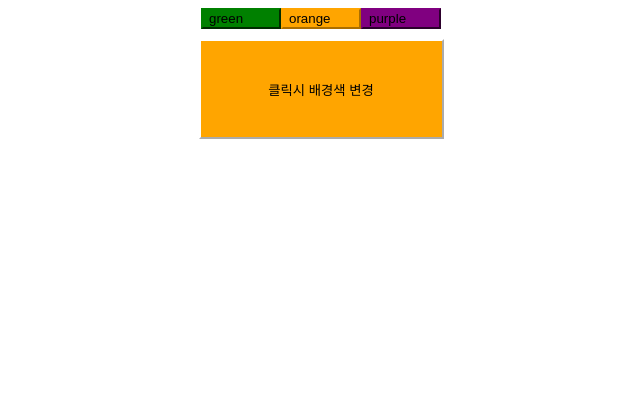
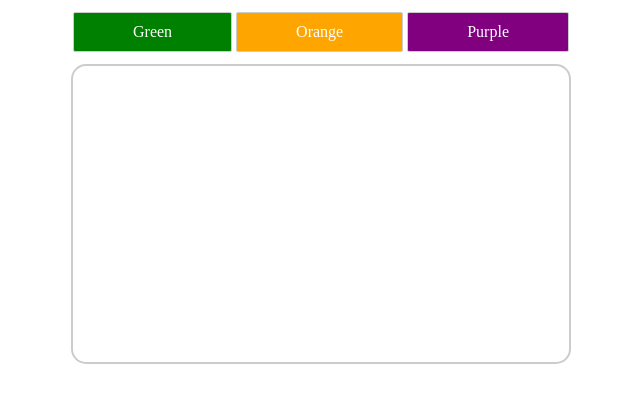
Before and after one commit to Leejaewon2/JAVASCRIPT, a plain HTML site: page html/버튼실습문제1.html in a window 1280 px wide. Shown: the whole page, without its empty margins (319-959 px from the left). Drawn offline with Linux system fonts and the light colour scheme.

Commit message:
JAVASCRIPT_2023-1020_정리

```diff
--- a/css/있지.css
+++ b/css/있지.css
@@ -8,13 +8,13 @@
 
 .over {
     position: absolute;
-    left: 30px;
+    right: 130px;
     bottom: 30px;
 }
 
 button {
     background-color: rgba(255,255,255,0.7);
-    border: 1px solid white;
+    border: 1px solid #ccc;
     font-size: 0.8em;
     padding: 5px;
 }
@@ -22,6 +22,6 @@ button {
 .detail {
     width: 400px;
     text-align: left;
-    line-height: 1.8em;
+    line-height: 1.8;
     display: none;
 }
--- a/html/버튼실습문제1.html
+++ b/html/버튼실습문제1.html
@@ -5,87 +5,65 @@
     <meta name="viewport" content="width=device-width, initial-scale=1.0">
     <title>Document</title>
     <style>
-        .header {
-            align-items: center;
+        *{
+            box-sizing: border-box;
+            margin: 0;
+            padding: 0;
+        }
+        #container {
+            display: flex;
+            width: 500px;
+            margin: 10px auto;
+        }
+        .btn {
+            margin: 2px;
+            flex-grow: 1;
+            display: flex;
             justify-content: center;
-            display: flex;
-            text-align: center;
-            align-content: center;
+            border: 1px solid #ccc;
+            padding: 10px 16px;
+            color: white;
+            border-radius: 2px;
         }
-        .grnbutton > button {
-            display: flex;
-            width: 80px;
+        .green {
             background-color: green;
-            border-color: green;
-            border-radius: 0px;
         }
-        .ornbutton > button {
-            width: 80px;
-            display: flex;
-
-            background-color: orange;
-            border-color: orange;
-            border-radius: 0px;
+        .orange {
+            background-color: Orange;
         }
-        .purbutton > button {
-            width: 80px;
-            display: flex;
-            background-color: purple;
-            border-color: purple;
-            border-radius: 0px;
+        .purple {
+            background-color: Purple;
         }
-        .section {
-            justify-content: center;
-            align-items: center;
-            justify-content: center;
-            display: flex;
-            text-align: center;
-            align-content: center;
-            margin-top: 10px;
-            border-color: white;
+        #color-box {
+            width: 500px;
+            height: 300px;
+            border: 2px solid #ccc;
+            border-radius: 15px;
+            margin: 10px auto;
         }
-        #click-Event {
-            border-color: white;
-            width: 245px;
-            height: 100px;
-            background-color: orange;
-        }
-
-
     </style>
 
 </head>
 <body>
-    <div class="header">
-        <div class="grnbutton">
-            <button onclick="button1()">green</button>
-        </div>
+    <div id="container">
+        <div class="btn green" onclick="changeBG('green')">Green</div>
+        <div class="btn orange" onclick="changeBG('orange')">Orange</div>
+        <div class="btn purple" onclick="changeBG('purple')">Purple</div>
+    </div>
+    <div id="color-box"></div>
+    <script>
+        // const btns = document.querySelectorAll(".btn")
+        // for(let i = 0; i < btns.length; i++) {
+        //     btns[i].addEventListener("click", function(){
+        //         alert(`${this.textContent} 버튼이 눌러졌습니다.`)
+        //     })
+        // }
+        function changeBG(color) {
+            const rst = document.querySelector('#color-box');
+            rst.style.backgroundColor = color;
+        }
 
-        <div class="ornbutton">
-            <button onclick="button2()">orange</button>
-        </div>
 
-        <div class="purbutton">
-            <button onclick="button3()">purple</button>
-        </div>
-    </div>
-    <div class="section">
-        <button id="click-Event" onclick="button4()">클릭시 배경색 변경</button>
-    </div>
-    <script>
-        function button1() {
-            alert("초록색입니다.")
-        }
-        function button2() {
-            alert("주황색입니다.")
-        }
-        function button3() {
-            alert("보라색입니다.")
-        }
-        function button4() {
-            const clickEvent = document.querySelector("#click-Event")
-            clickEvent.style.backgroundColor = "blue";
-        }
     </script>
 </body>
 </html>
```
Also changed, not shown: html/이벤트객체1.html (added, +22 -0 lines), html/이벤트객체2.html (added, +20 -0 lines), html/이벤트객체3.html (added, +23 -0 lines), html/이벤트객체4.html (added, +24 -0 lines).
